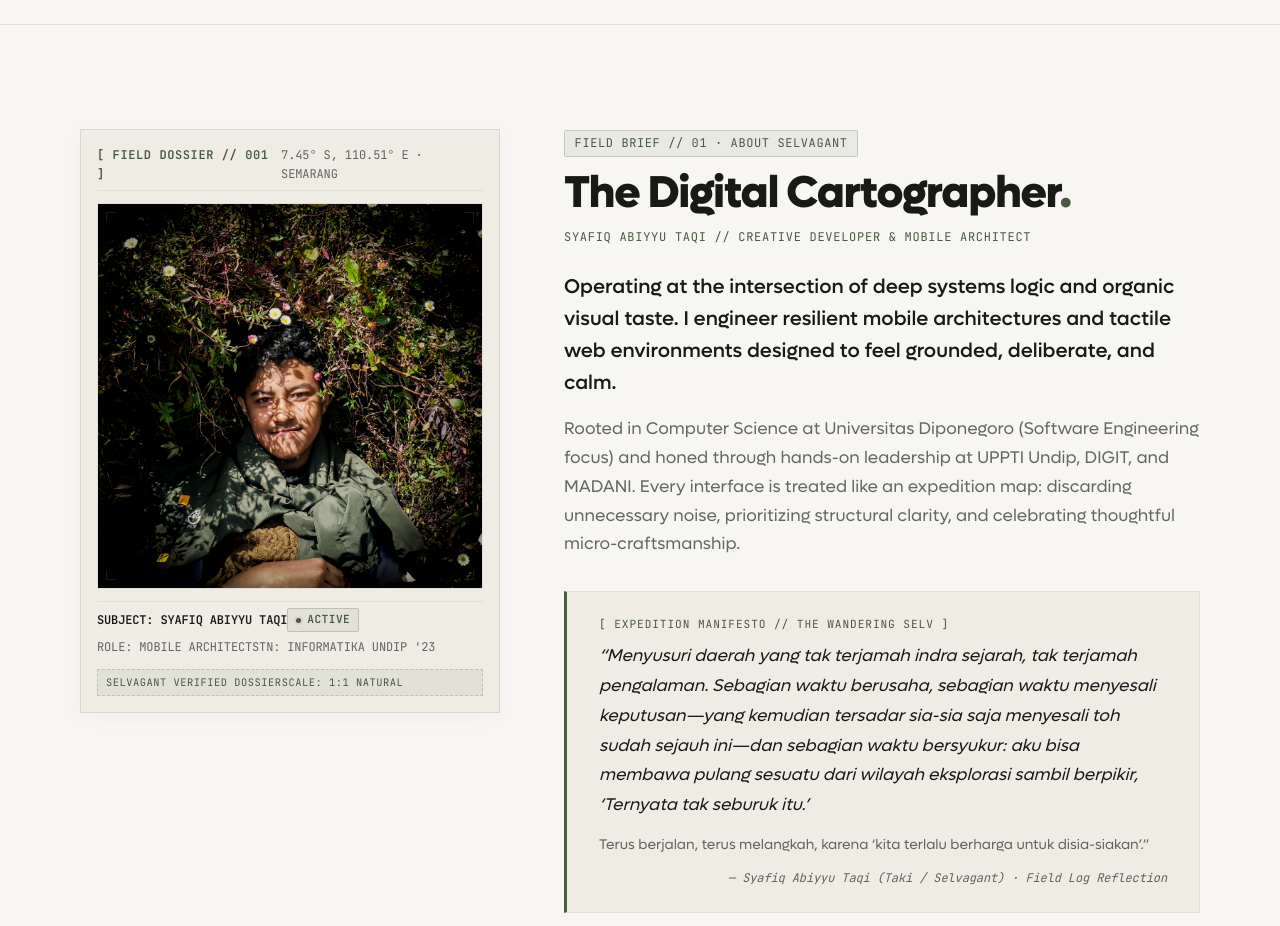
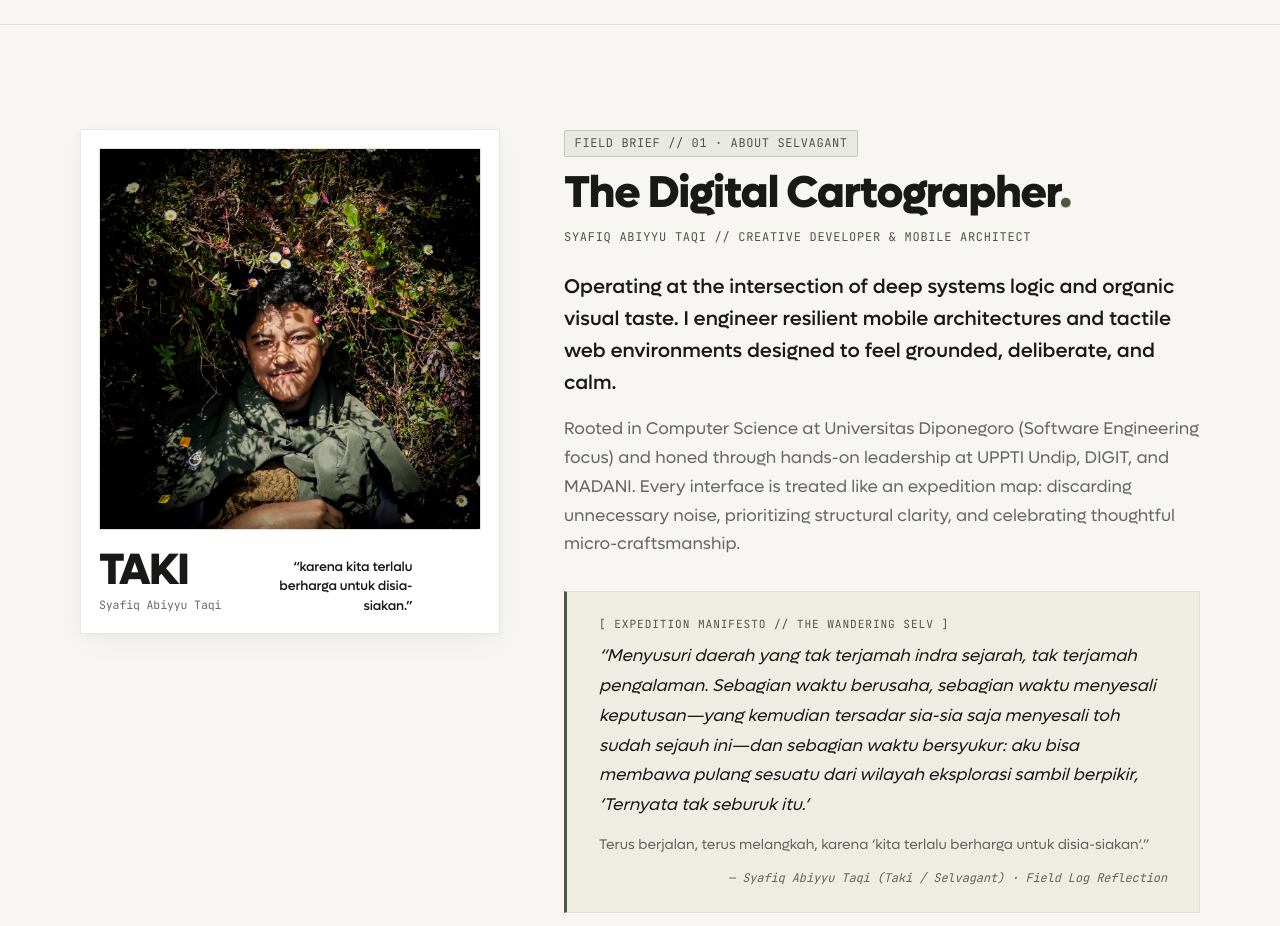
Before and after one commit to intxdv/adventure-log, a React (Vite) app: page / in a window 1280 px wide. Shown: the part 800-1726 px from the top of the page. Built offline with nearby package versions, Linux system fonts and the light colour scheme.

Commit message:
refactor(about): redesign photo card into clean zine layout with bold callname and quote

```diff
--- a/src/components/About.css
+++ b/src/components/About.css
@@ -52,58 +52,51 @@
 }
 
 /* --------------------------------------------------------------------------
-   Field Dossier (Archival Card / Left Column)
+   Zine Card / Field Portrait (Left Column)
    -------------------------------------------------------------------------- */
-.field-dossier {
+.field-card-wrapper {
+  display: flex;
+  flex-direction: column;
+  gap: var(--space-md);
+  max-width: 440px;
+}
+
+@media (max-width: 960px) {
+  .field-card-wrapper {
+    margin: 0 auto;
+    width: 100%;
+  }
+}
+
+.field-zine-card {
   margin: 0;
   position: relative;
-  background-color: var(--color-canvas-subtle);
+  background-color: #FFFFFF;
   border: 1px solid var(--hairline-base);
-  padding: var(--space-md);
-  box-shadow: 0 4px 20px rgba(24, 26, 24, 0.03);
+  padding: clamp(0.75rem, 1.75vw, 1.125rem);
+  box-shadow: 0 10px 30px -5px rgba(24, 26, 24, 0.05), 0 2px 8px rgba(24, 26, 24, 0.03);
 }
 
-.field-dossier-header {
-  display: flex;
-  justifyContent: space-between;
-  align-items: center;
-  margin-bottom: var(--space-sm);
-  border-bottom: 1px solid var(--hairline-subtle);
-  padding-bottom: 6px;
-}
-
-.field-dossier-id {
-  font-size: var(--text-xs);
-  color: var(--color-olive);
-  letter-spacing: 0.05em;
-  font-weight: 600;
-}
-
-.field-dossier-coord {
-  font-size: var(--text-xs);
-  color: var(--color-ink-muted);
-}
-
-.field-dossier-frame {
+.field-zine-frame {
   position: relative;
   width: 100%;
   aspect-ratio: 1 / 1;
-  background-color: var(--color-canvas);
-  border: 1px solid var(--hairline-base);
+  background-color: var(--color-canvas-subtle);
   overflow: hidden;
+  border: 1px solid var(--hairline-subtle);
 }
 
-.field-dossier-img {
+.field-zine-img {
   width: 100%;
   height: 100%;
   object-fit: cover;
   display: block;
-  filter: contrast(1.03) brightness(0.98);
+  filter: contrast(1.02) brightness(0.98);
   transition: transform 0.6s var(--ease-out-expo);
 }
 
-.field-dossier-frame:hover .field-dossier-img {
-  transform: scale(1.025);
+.field-zine-frame:hover .field-zine-img {
+  transform: scale(1.02);
 }
 
 /* Fallback Container if Image Unloaded/Error */
@@ -134,110 +127,60 @@
   position: relative;
 }
 
-.field-dossier-reticle::before {
-  content: '';
-  position: absolute;
-  width: 12px;
-  height: 1px;
-  background-color: var(--color-olive);
+/* Zine Card Footer (Inspired by reference VOL. 1 layout) */
+.field-zine-footer {
+  margin-top: clamp(0.75rem, 1.5vw, 1rem);
+  display: flex;
+  justifyContent: space-between;
+  align-items: flex-end;
+  gap: var(--space-md);
+  padding-top: 4px;
 }
 
-.field-dossier-reticle::after {
-  content: '';
-  position: absolute;
-  height: 12px;
-  width: 1px;
-  background-color: var(--color-olive);
+.field-zine-identity {
+  display: flex;
+  flex-direction: column;
 }
 
-/* Tactile Corner Brackets */
-.corner-bracket {
-  position: absolute;
-  width: 10px;
-  height: 10px;
-  pointer-events: none;
-  z-index: 2;
-  border-color: var(--color-olive);
+.field-zine-callname {
+  font-family: var(--font-display);
+  font-size: clamp(2rem, 3.5vw, 2.75rem);
+  font-weight: 900;
+  line-height: 0.92;
+  letter-spacing: -0.04em;
+  color: var(--color-ink);
 }
 
-.corner-tl {
-  top: 8px;
-  left: 8px;
-  border-top: 1.5px solid;
-  border-left: 1.5px solid;
+.field-zine-fullname {
+  font-family: var(--font-mono);
+  font-size: 0.72rem;
+  color: var(--color-ink-muted);
+  margin-top: 6px;
+  letter-spacing: -0.01em;
 }
 
-.corner-tr {
-  top: 8px;
-  right: 8px;
-  border-top: 1.5px solid;
-  border-right: 1.5px solid;
+.field-zine-quote {
+  font-family: var(--font-body);
+  font-size: clamp(0.75rem, 0.7rem + 0.2vw, 0.825rem);
+  line-height: 1.45;
+  color: var(--color-ink);
+  max-width: 175px;
+  text-align: right;
+  font-weight: 500;
+  letter-spacing: -0.01em;
 }
 
-.corner-bl {
-  bottom: 8px;
-  left: 8px;
-  border-bottom: 1.5px solid;
-  border-left: 1.5px solid;
-}
+@media (max-width: 480px) {
+  .field-zine-footer {
+    flex-direction: column;
+    align-items: flex-start;
+    gap: 8px;
+  }
 
-.corner-br {
-  bottom: 8px;
-  right: 8px;
-  border-bottom: 1.5px solid;
-  border-right: 1.5px solid;
-}
-
-.field-dossier-caption {
-  margin-top: var(--space-sm);
-  display: flex;
-  flex-direction: column;
-  gap: 6px;
-  padding-top: 6px;
-  border-top: 1px solid var(--hairline-subtle);
-}
-
-.field-dossier-meta-row {
-  display: flex;
-  justifyContent: space-between;
-  align-items: center;
-  font-size: var(--text-xs);
-}
-
-.field-dossier-badge {
-  display: inline-flex;
-  align-items: center;
-  gap: 6px;
-  background-color: var(--color-olive-tint);
-  color: var(--color-olive);
-  padding: 2px 8px;
-  border-radius: 2px;
-  font-size: 0.7rem;
-  font-weight: 600;
-  letter-spacing: 0.04em;
-  border: 1px solid var(--color-olive-border);
-}
-
-.field-dossier-pulse {
-  width: 5px;
-  height: 5px;
-  border-radius: 50%;
-  background-color: var(--color-olive);
-  box-shadow: 0 0 0 2px var(--color-olive-tint);
-}
-
-.field-dossier-stamp {
-  margin-top: 6px;
-  padding: 4px 8px;
-  border: 1px dashed var(--color-olive-border);
-  background-color: var(--color-olive-tint);
-  display: flex;
-  justifyContent: space-between;
-  align-items: center;
-  font-size: 0.65rem;
-  color: var(--color-olive);
-  letter-spacing: 0.05em;
-  text-transform: uppercase;
+  .field-zine-quote {
+    text-align: left;
+    max-width: 100%;
+  }
 }
 
 /* --------------------------------------------------------------------------
--- a/src/components/About.tsx
+++ b/src/components/About.tsx
@@ -8,29 +8,15 @@ export const About: React.FC = () => {
     <section id="about" className="about-section hairline-b" aria-labelledby="about-heading">
       <div className="container about-grid">
 
-        {/* Tactical Archival Portrait / Field Dossier Frame */}
-        <figure className="field-dossier" aria-label="Field Explorer Dossier: Syafiq Abiyyu Taqi">
-          <header className="field-dossier-header">
-            <span className="field-dossier-id font-mono">
-              [ FIELD DOSSIER // 001 ]
-            </span>
-            <span className="field-dossier-coord font-mono">
-              7.45° S, 110.51° E · SEMARANG
-            </span>
-          </header>
-
-          {/* Portrait Container Frame with 1:1 Aspect Ratio */}
-          <div className="field-dossier-frame">
-            <span className="corner-bracket corner-tl" aria-hidden="true" />
-            <span className="corner-bracket corner-tr" aria-hidden="true" />
-            <span className="corner-bracket corner-bl" aria-hidden="true" />
-            <span className="corner-bracket corner-br" aria-hidden="true" />
-
+        {/* Left Column: Zine-Style Card Frame (Reference-Inspired) */}
+        <div className="field-card-wrapper">
+          <figure className="field-zine-card" aria-label="Portrait: Syafiq Abiyyu Taqi">
+            <div className="field-zine-frame">
               {!hasImageError ? (
                 <img
                   src="/images/taki-portrait.jpg"
                   alt="Syafiq Abiyyu Taqi (Taki / Selvagant) resting in nature foliage"
-                className="field-dossier-img"
+                  className="field-zine-img"
                   width={1080}
                   height={1080}
                   loading="lazy"
@@ -38,39 +24,28 @@ export const About: React.FC = () => {
                 />
               ) : (
                 <div className="field-dossier-fallback">
-                <div className="field-dossier-reticle font-mono">
-                  FIELD
-                </div>
+                  <div className="field-dossier-reticle font-mono">FIELD</div>
                   <div style={{ fontWeight: 700, fontSize: 'var(--text-base)', color: 'var(--color-ink)' }}>
-                  Syafiq Abiyyu Taqi
+                    TAKI
                   </div>
                   <div className="font-mono" style={{ fontSize: 'var(--text-xs)', color: 'var(--color-olive)', marginTop: '4px' }}>
-                  ARCHIVE REF // TK-001
+                    Syafiq Abiyyu Taqi
                   </div>
                 </div>
               )}
             </div>
 
-          <figcaption className="field-dossier-caption font-mono">
-            <div className="field-dossier-meta-row">
-              <span style={{ color: 'var(--color-ink)', fontWeight: 600 }}>
-                SUBJECT: SYAFIQ ABIYYU TAQI
-              </span>
-              <span className="field-dossier-badge">
-                <span className="field-dossier-pulse" aria-hidden="true" />
-                ACTIVE
-              </span>
+            <figcaption className="field-zine-footer">
+              <div className="field-zine-identity">
+                <span className="field-zine-callname">TAKI</span>
+                <span className="field-zine-fullname">Syafiq Abiyyu Taqi</span>
               </div>
-            <div className="field-dossier-meta-row" style={{ color: 'var(--color-ink-muted)' }}>
-              <span>ROLE: MOBILE ARCHITECT</span>
-              <span>STN: INFORMATIKA UNDIP '23</span>
-            </div>
-            <div className="field-dossier-stamp">
-              <span>SELVAGANT VERIFIED DOSSIER</span>
-              <span>SCALE: 1:1 NATURAL</span>
+              <div className="field-zine-quote">
+                “karena kita terlalu berharga untuk disia-siakan.”
               </div>
             </figcaption>
           </figure>
+        </div>
 
         {/* Editorial Storytelling & Manifesto */}
         <article className="about-article">
```
Lines whose indentation alone changed are shown as unchanged.
